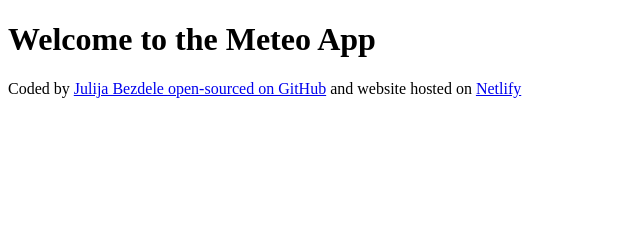
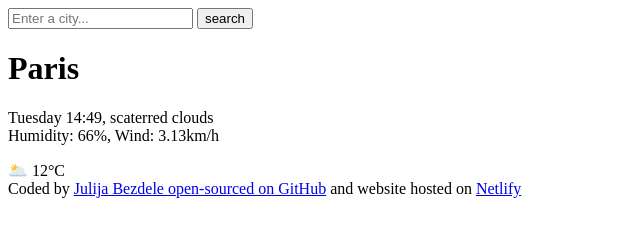
Before and after one commit to Volnistaja/meteo, a plain HTML site: page index.html in a window 1280 px wide. Shown: the whole page, without its empty margins (0-640 px from the left). Drawn offline with Linux system fonts and the light colour scheme.

Commit message:
Added HTML to the project

```diff
--- a/index.html
+++ b/index.html
@@ -6,7 +6,26 @@
     <title>Meteo App</title>
   </head>
   <body>
-    <h1>Welcome to the Meteo App</h1>
+    <header>
+      <form>
+        <input type="search" placeholder="Enter a city..."requared/>
+        <input type="submit" value="search"
+      </form>
+    </header>
+    <main>
+      <div>
+      <h1>
+        Paris
+      </h1>
+      <p>Tuesday 14:49, scaterred clouds
+        <br/>
+        Humidity: 66%, Wind: 3.13km/h
+      </p>
+      </div>
+      <div>
+      🌥️ 12&deg;C
+      </div>
+    </main>
     <footer>
       Coded by
       <a href="https://github.com/Volnistaja" target="_blank">
```
